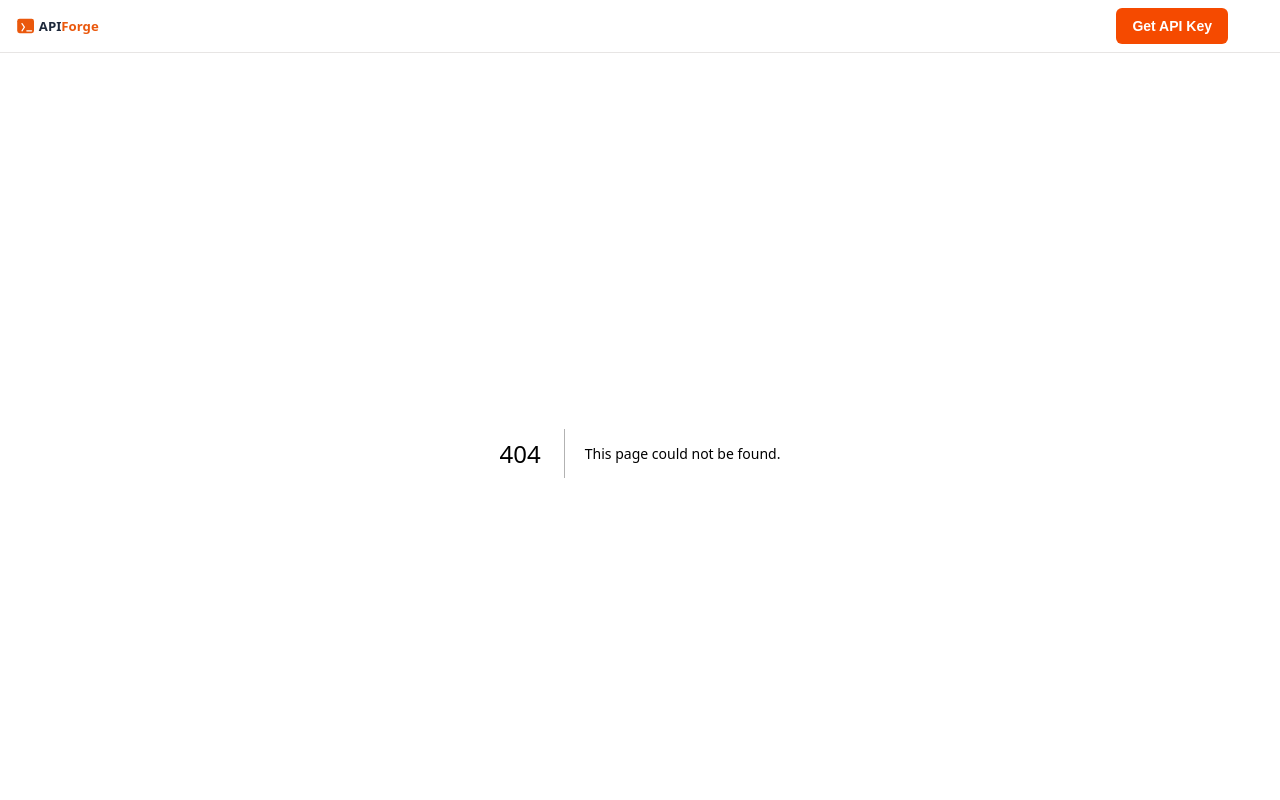
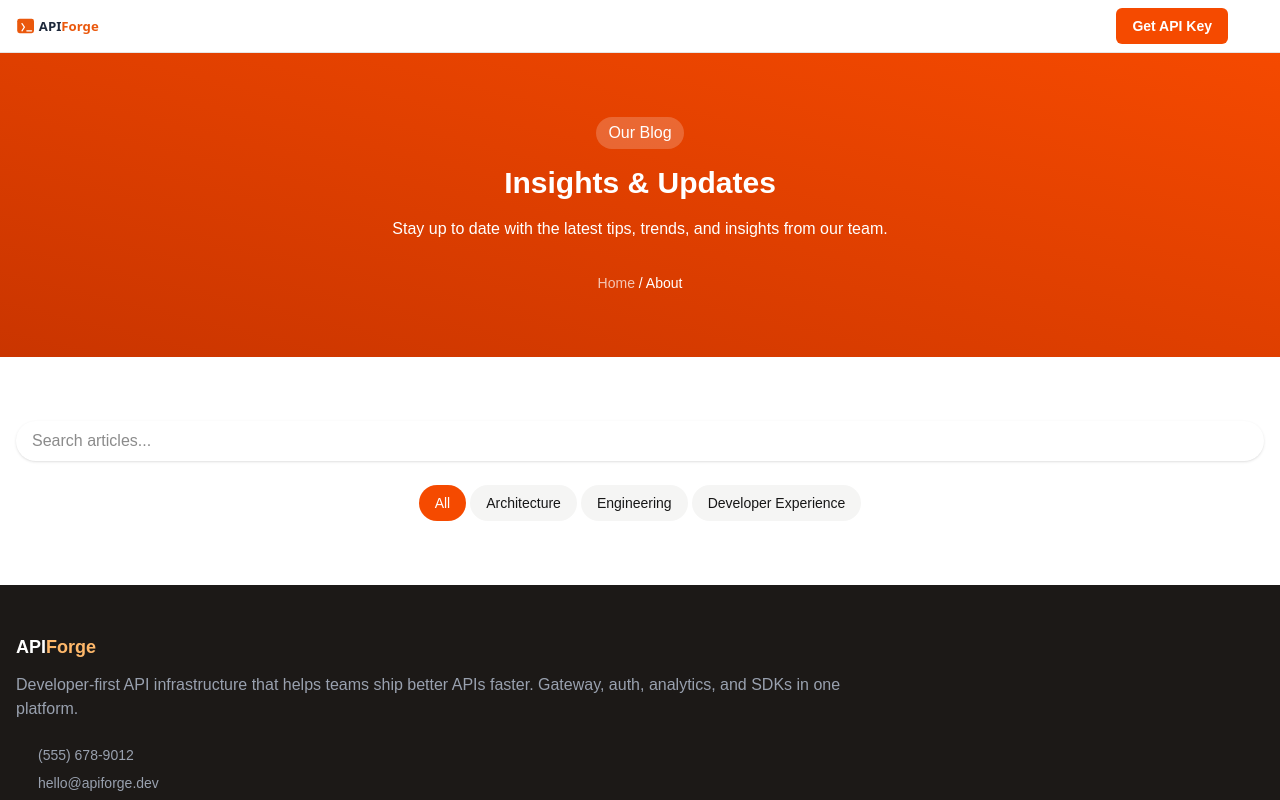
Before and after one commit to seesmof/API-Forge-Clone, a Next.js app in the folder src/: page /blog in a window 1280 px wide. Before the commit this address had no page. Shown: the top 800 px of the page. Built offline with nearby package versions, Linux system fonts and the light colour scheme; some icons are missing.

Commit message:
feat: start filling in the blog page

```diff
--- /dev/null
+++ b/src/app/blog/page.tsx
@@ -0,0 +1,76 @@
+"use client";
+
+import Link from "next/link";
+import { useState } from "react";
+
+export default function Page() {
+  const [search, setSearch] = useState<string>("");
+  const [activeTab, setActiveTab] = useState<number>(0);
+
+  return (
+    <>
+      <section className="bg-linear-to-bl from-orange-600 to-orange-700">
+        <div className="px-4 py-16 flex flex-col text-center text-white mx-auto max-w-7xl">
+          <div className="rounded-full bg-white/20 w-fit self-center py-1 px-3">
+            Our Blog
+          </div>
+          <h1 className="py-4 text-3xl font-bold">Insights & Updates</h1>
+          <p>
+            Stay up to date with the latest tips, trends, and insights from our
+            team.
+          </p>
+          <div className="text-sm mt-8">
+            <Link
+              className="text-white/70 hover:text-white duration-150"
+              href="/"
+            >
+              Home
+            </Link>{" "}
+            / About
+          </div>
+        </div>
+      </section>
+
+      <section>
+        <div className="px-4 py-16 flex flex-col max-w-7xl mx-auto">
+          <input
+            type="text"
+            name="searchBox"
+            id="searchBox"
+            value={search}
+            onChange={(e) => setSearch(e.target.value)}
+            placeholder="Search articles..."
+            className="shadow rounded-full px-4 py-2"
+          />
+
+          <div className="flex gap-1 flex-wrap items-center justify-center mt-6">
+            <button
+              className={`rounded-full duration-150 px-4 py-2 text-sm ${activeTab === 0 ? "bg-orange-600 text-white" : "bg-stone-100"}`}
+              onClick={() => setActiveTab(0)}
+            >
+              All
+            </button>
+            <button
+              className={`rounded-full duration-150 px-4 py-2 text-sm ${activeTab === 1 ? "bg-orange-600 text-white" : "bg-stone-100"}`}
+              onClick={() => setActiveTab(1)}
+            >
+              Architecture
+            </button>
+            <button
+              className={`rounded-full duration-150 px-4 py-2 text-sm ${activeTab === 2 ? "bg-orange-600 text-white" : "bg-stone-100"}`}
+              onClick={() => setActiveTab(2)}
+            >
+              Engineering
+            </button>
+            <button
+              className={`rounded-full duration-150 px-4 py-2 text-sm ${activeTab === 3 ? "bg-orange-600 text-white" : "bg-stone-100"}`}
+              onClick={() => setActiveTab(3)}
+            >
+              Developer Experience
+            </button>
+          </div>
+        </div>
+      </section>
+    </>
+  );
+}
--- a/src/components/about/HeroSection.tsx
+++ b/src/components/about/HeroSection.tsx
@@ -9,7 +9,7 @@ export default function HeroSection() {
           Founded in 2022, we are building the developer-first API
           infrastructure platform that engineering teams deserve.
         </p>
-        <p className="text-sm mt-4">
+        <div className="text-sm mt-4">
           <Link
             className="text-white/50 hover:text-white duration-150"
             href="/"
@@ -17,7 +17,7 @@ export default function HeroSection() {
             Home
           </Link>{" "}
           / About
-        </p>
+        </div>
       </div>
     </section>
   );
```
